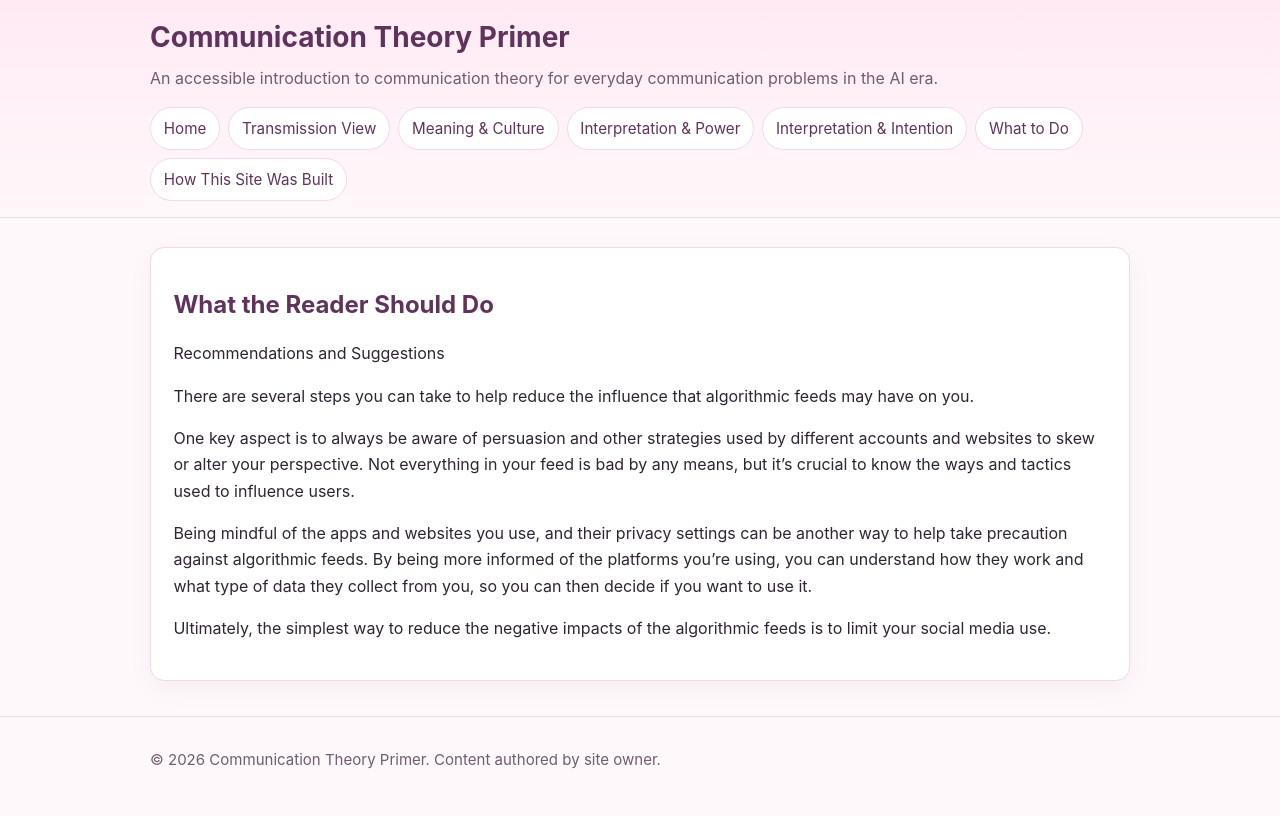
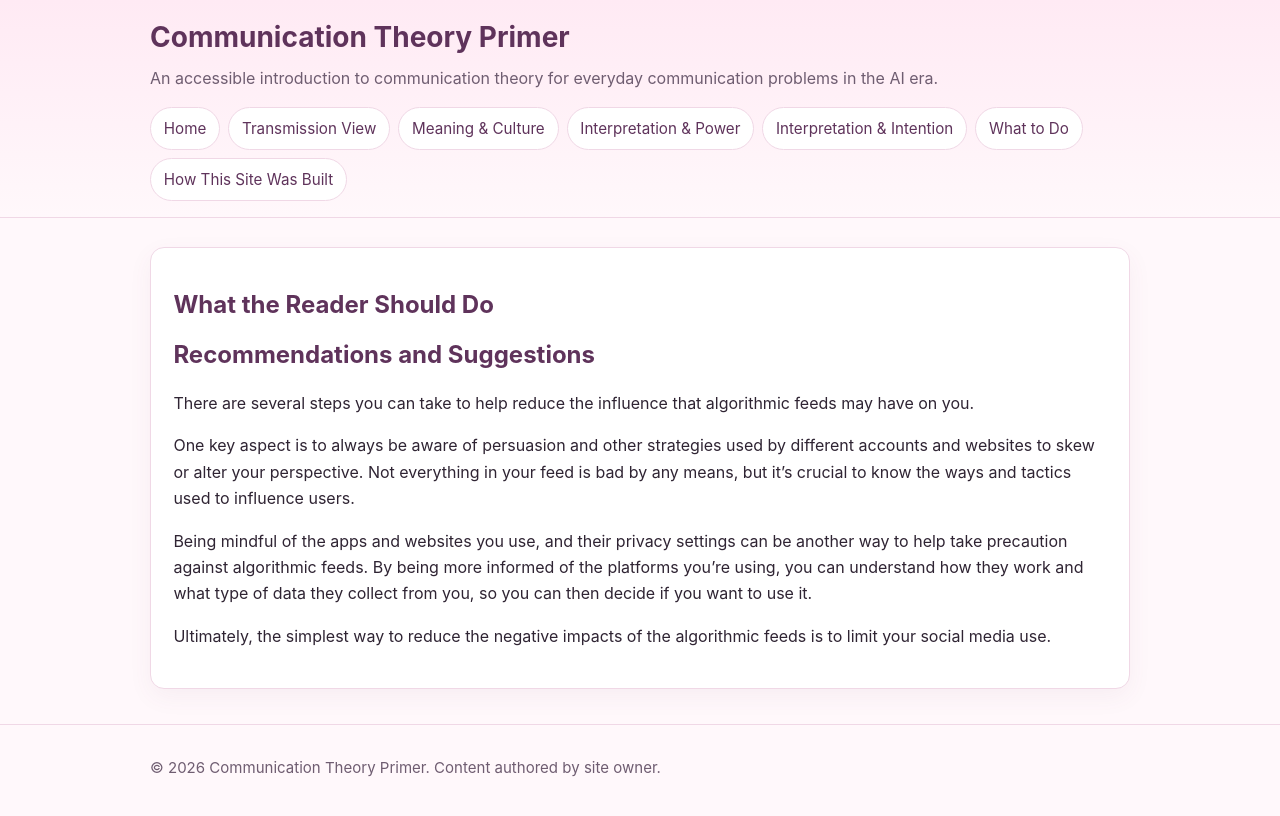
Before and after one commit to abbyfriedman1/comm-primer, a Jekyll site: the page built from pages/what-to-do.md, in a window 1280 px wide. Shown: the top 816 px of the page. Built offline with Jekyll 4.4.1, drawn with Linux system fonts in a browser that asks for light colours.

```diff
--- a/pages/what-to-do.md
+++ b/pages/what-to-do.md
@@ -4,7 +4,7 @@ title: What the Reader Should Do
 permalink: /pages/what-to-do.html
 ---
 
-Recommendations and Suggestions
+## Recommendations and Suggestions
 
 There are several steps you can take to help reduce the influence that algorithmic feeds may have on you.
 
```
